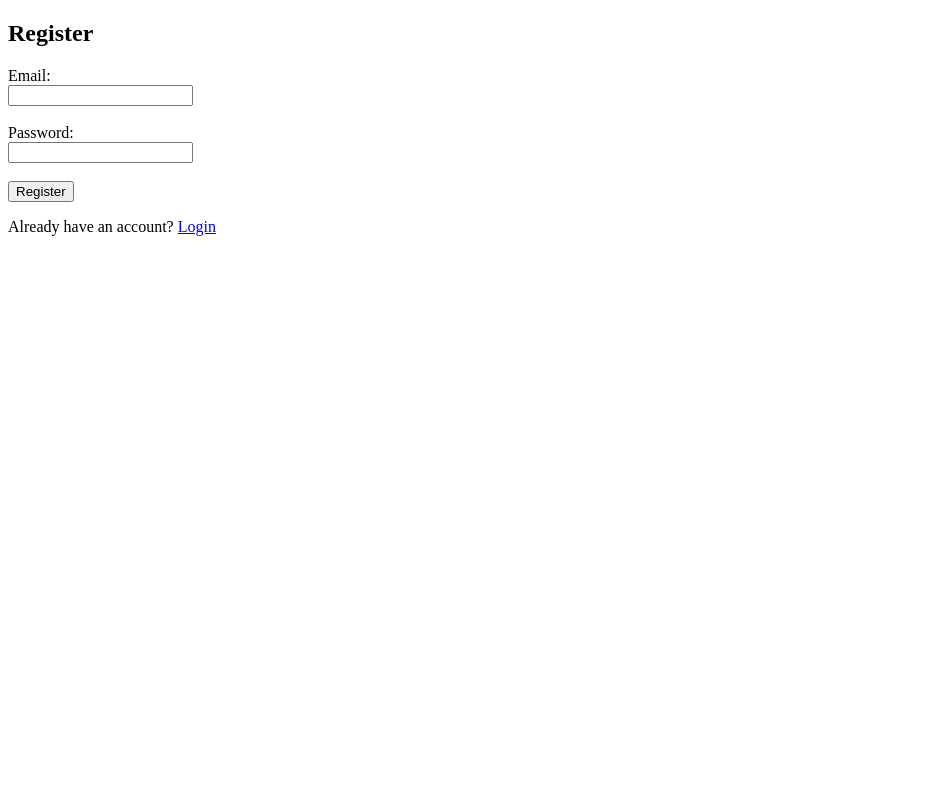
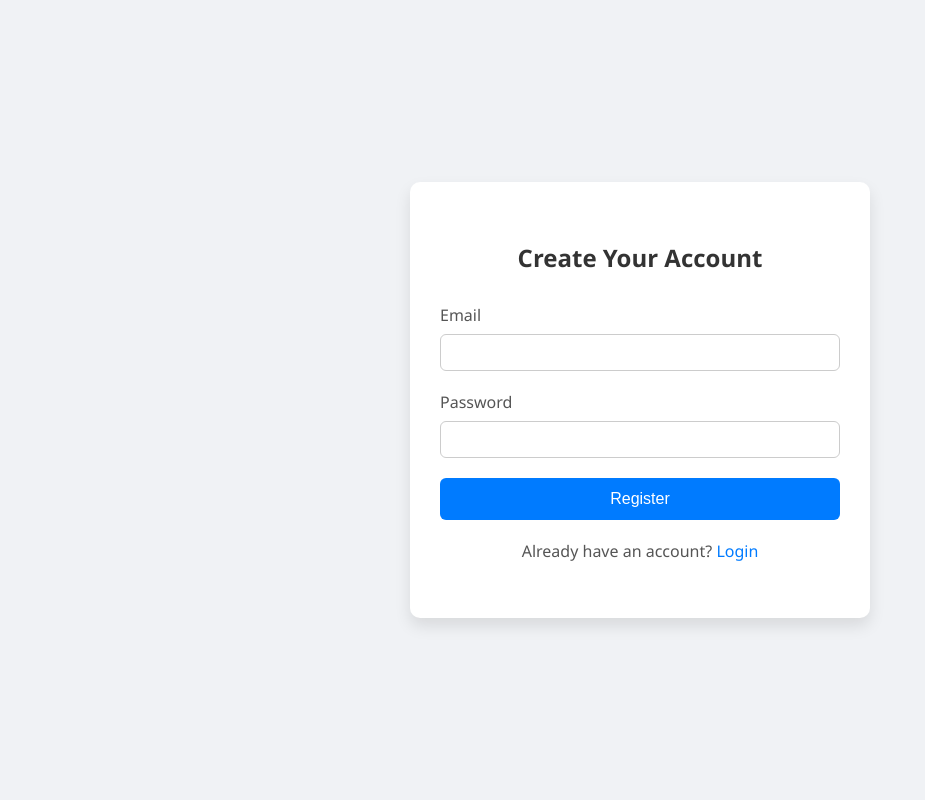
Before and after one commit to Prajval143/collab-editor, a Flask app: page /register in a window 1280 px wide. Shown: the whole page, without its empty margins (0-925 px from the left). Run offline with Flask 3, Linux system fonts and the light colour scheme.

Commit message:
adding style to register.html

```diff
--- a/app/templates/register.html
+++ b/app/templates/register.html
@@ -1,18 +1,97 @@
-<!-- templates/register.html -->
 <!DOCTYPE html>
-<html>
+<html lang="en">
 <head>
+    <meta charset="UTF-8">
     <title>Register</title>
+    <style>
+        body {
+            font-family: "Segoe UI", Tahoma, Geneva, Verdana, sans-serif;
+            background: #f0f2f5;
+            display: flex;
+            justify-content: center;
+            align-items: center;
+            height: 100vh;
+            margin: 0;
+        }
+
+        .container {
+            background: white;
+            padding: 40px 30px;
+            border-radius: 10px;
+            box-shadow: 0 8px 16px rgba(0,0,0,0.1);
+            width: 100%;
+            max-width: 400px;
+        }
+
+        h2 {
+            text-align: center;
+            margin-bottom: 30px;
+            color: #333;
+        }
+
+        label {
+            display: block;
+            margin-bottom: 8px;
+            color: #555;
+            font-weight: 500;
+        }
+
+        input[type="email"],
+        input[type="password"] {
+            width: 100%;
+            padding: 10px 12px;
+            margin-bottom: 20px;
+            border: 1px solid #ccc;
+            border-radius: 6px;
+            box-sizing: border-box;
+        }
+
+        button {
+            width: 100%;
+            background: #007bff;
+            color: white;
+            border: none;
+            padding: 12px;
+            font-size: 16px;
+            border-radius: 6px;
+            cursor: pointer;
+            transition: background 0.3s ease;
+        }
+
+        button:hover {
+            background: #0056b3;
+        }
+
+        p {
+            text-align: center;
+            margin-top: 20px;
+            color: #555;
+        }
+
+        a {
+            color: #007bff;
+            text-decoration: none;
+        }
+
+        a:hover {
+            text-decoration: underline;
+        }
+
+    </style>
 </head>
 <body>
-    <h2>Register</h2>
-    <form method="POST">
-        <label>Email:</label><br>
-        <input type="email" name="email" required><br><br>
-        <label>Password:</label><br>
-        <input type="password" name="password" required><br><br>
-        <button type="submit">Register</button>
-    </form>
-    <p>Already have an account? <a href="/login">Login</a></p>
+    <div class="container">
+        <h2>Create Your Account</h2>
+        <form method="POST">
+            <label for="email">Email</label>
+            <input type="email" name="email" id="email" required>
+
+            <label for="password">Password</label>
+            <input type="password" name="password" id="password" required>
+
+            <button type="submit">Register</button>
+        </form>
+        <p>Already have an account? <a href="/login">Login</a></p>
+    </div>
 </body>
 </html>
```
